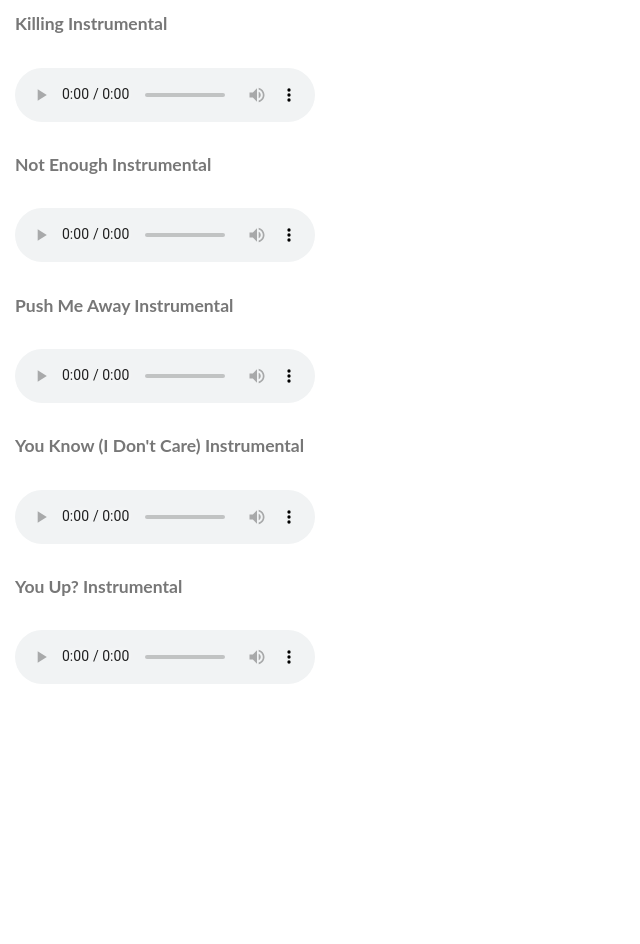
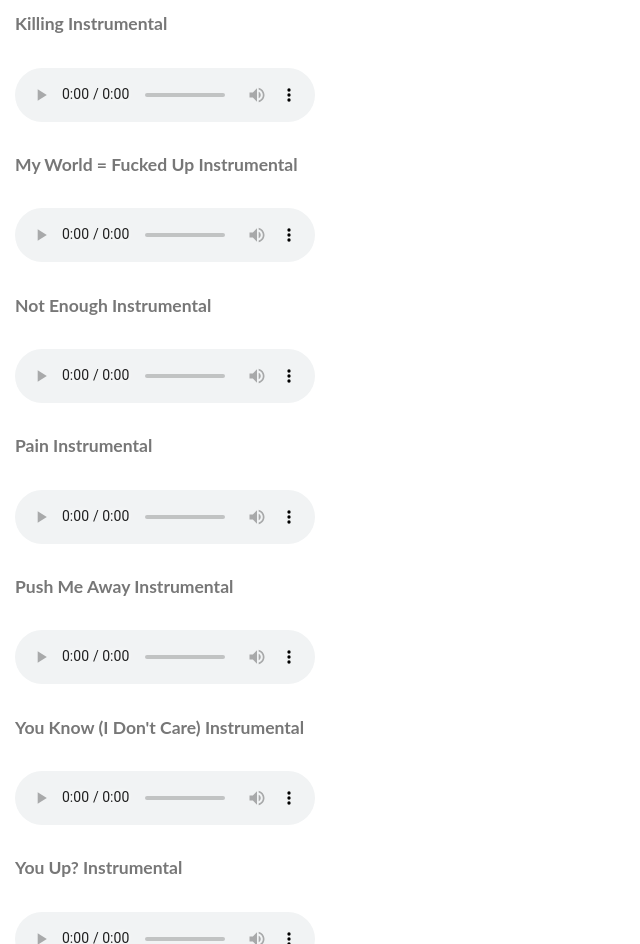
Before and after one commit to Robbie0922/Robniqua, a plain HTML site: page guilty.html in a window 1280 px wide. Shown: the part 1530-2474 px from the top of the page, without its empty margins (0-640 px from the left). Before the commit the page ends 2219 px from the top, so only its background shows below. Drawn offline with Linux system fonts and the light colour scheme.

Commit message:
Updating instrumentals

```diff
--- a/guilty.html
+++ b/guilty.html
@@ -65,15 +65,21 @@
     Your browser does not support the audio element.
     </audio>
 
-    <!-- <h3>My World = Fucked Up Instrumental</h3>
+    <h3>My World = Fucked Up Instrumental</h3>
     <audio controls>
     <source src="Inst/My World.mp3" type="audio/mpeg">
     Your browser does not support the audio element.
-    </audio> -->
+    </audio>
 
     <h3>Not Enough Instrumental</h3>
     <audio controls>
     <source src="Inst/Not Enough Instrumental.mp3" type="audio/mpeg">
+    Your browser does not support the audio element.
+    </audio>
+
+    <h3>Pain Instrumental</h3>
+    <audio controls>
+    <source src="Inst/Pain Instrumental.mp3" type="audio/mpeg">
     Your browser does not support the audio element.
     </audio>
 
```
Also changed, not shown: 3 other files.
